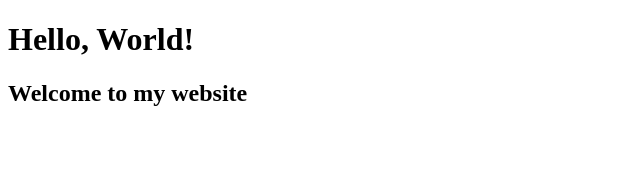
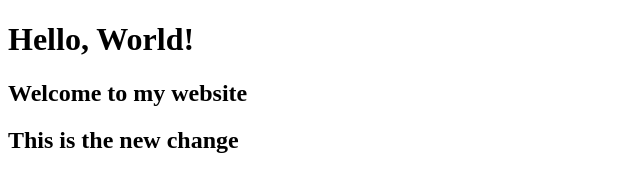
Before and after one commit to magnetikworks/first-project, a plain HTML site: page index.html in a window 1280 px wide. Shown: the whole page, without its empty margins (0-640 px from the left). Drawn offline with Linux system fonts and the light colour scheme.

Commit message:
update the file

```diff
--- a/index.html
+++ b/index.html
@@ -8,5 +8,6 @@
 <body>
     <h1>Hello, World!</h1>
     <h2>Welcome to my website</h2>
+    <h2>This is the new change</h2>
 </body>
 </html>
```
